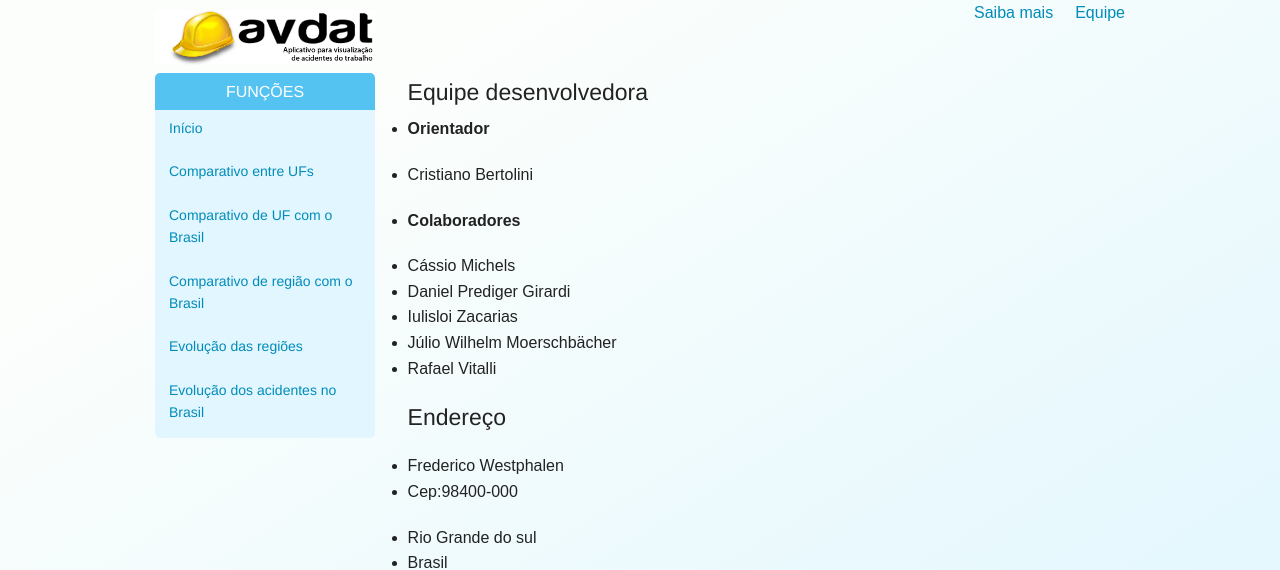
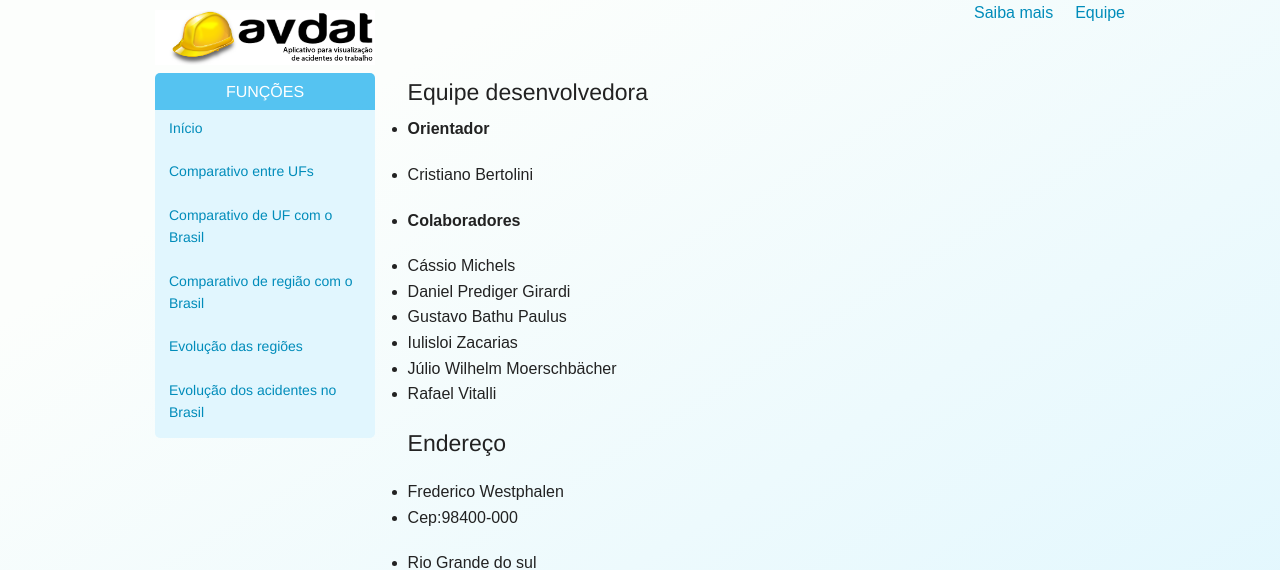
Before and after one commit to izacarias/avdat, a Django app: page /acidentes/equipe in a window 1280 px wide. Shown: the top 570 px of the page. Run offline with Django 3.2, Linux system fonts and the light colour scheme; parts of the project's set-up code (start-up, migrations or seed data) failed here and were passed over.

Commit message:
Correcao dos integrantes do grupo

```diff
--- a/acidentes/templates/acidentes/equipe.html
+++ b/acidentes/templates/acidentes/equipe.html
@@ -12,6 +12,7 @@
 										<p></p>
 										<li align="left">Cássio Michels</li>
 										<li align="left">Daniel Prediger Girardi</li>
+										<li align="left">Gustavo Bathu Paulus</li>
 										<li align="left">Iulisloi Zacarias</li>
 										<li align="left">Júlio Wilhelm Moerschbächer</li>
 										<li align="left">Rafael Vitalli</li>
```
